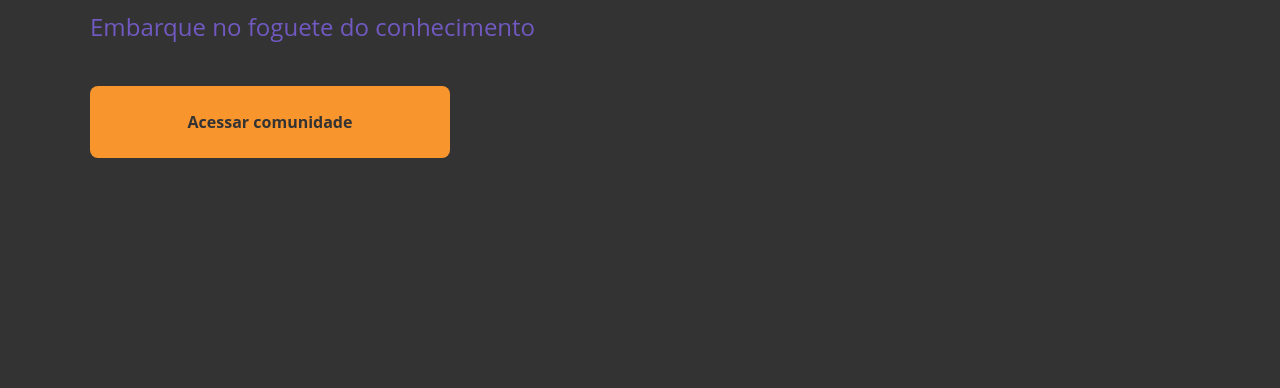
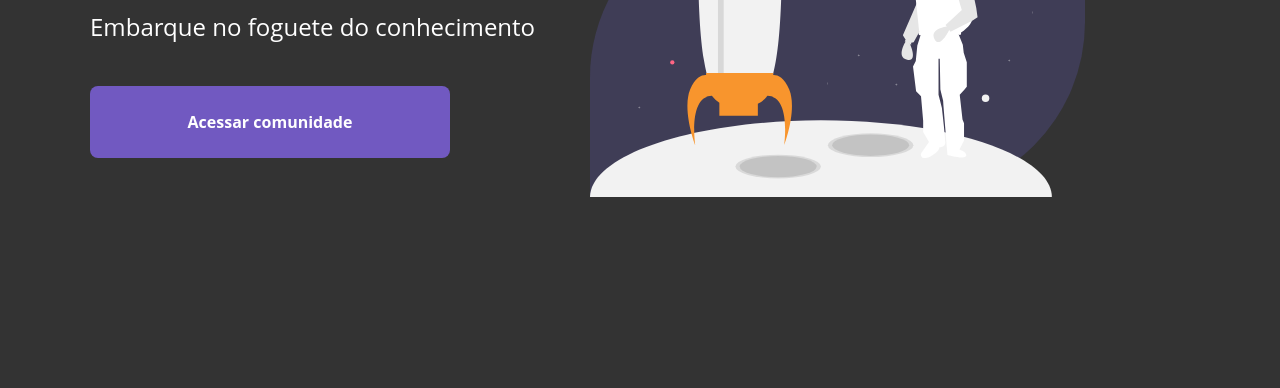
Before and after one commit to wellingtoncid/bootcamp-launchbase-challenges-02, a plain HTML site: page index.html in a window 1280 px wide. Shown: the part 412-800 px from the top of the page. Drawn offline with Linux system fonts and the light colour scheme.

Commit message:
challenge 02

```diff
--- a/index.html
+++ b/index.html
@@ -31,7 +31,14 @@
                     <strong>Acessar comunidade</strong>
                 </a>
 
+                <img src="assets/moon.svg" alt="nextlevel">
+
         </main>
 
     </body>
+
+    <footer>
+
+    </footer>
+
 </html>
--- a/style.css
+++ b/style.css
@@ -51,14 +51,16 @@ main {
 }
 
 #index {
-    max-width: 600px;
+    max-width: 1000px;
     flex: 1;
     display: flex;
     flex-direction: column;
     justify-content: center;
+    position: relative;
 }
 
 #index h1 {
+    max-width: 600px;
     font-size: 54px;
     color: var(--color-rocket)
 }
@@ -67,7 +69,7 @@ main {
     font-size: 24px;
     line-height: 38px;
     margin-top: 24px;
-    color: var(--color-rocket)
+    color: white
 }
 
 #index a {
@@ -78,19 +80,25 @@ main {
     display: flex;
     align-items: center;
     margin-top: 40px;
-    background-color: var(--color-launch);
+    background-color: var(--color-rocket);
     transition: 400ms;
     text-decoration: none;
 }
 
 #index a:hover {
-    background-color: var(--color-rocket);
+    background-color: var(--color-launch);
 }
 
 #index a strong {
     flex: 1;
-    color: #333;
+    color: white;
     text-align: center;
+}
+
+#index img {
+    position: absolute;
+    right: 5px;
+    height: 400px;
 }
 
 .about {
@@ -109,7 +117,8 @@ main {
     font-size: 48px;
     line-height: 58px;
     font-weight: bold;
-    color: var(--color-rocket)
+    color: var(--color-rocket);
+    text-shadow: 1px 1px #575555;
 }
 
 .about h2 {
```
Also changed, not shown: content.html (+5 -0 lines), assets/Screenshot from 2020-06-23 15-27-52.png (added), assets/first-html.png (deleted), assets/moon.svg (added), assets/second-html.png, assets/third-html.png, 1 other file.
